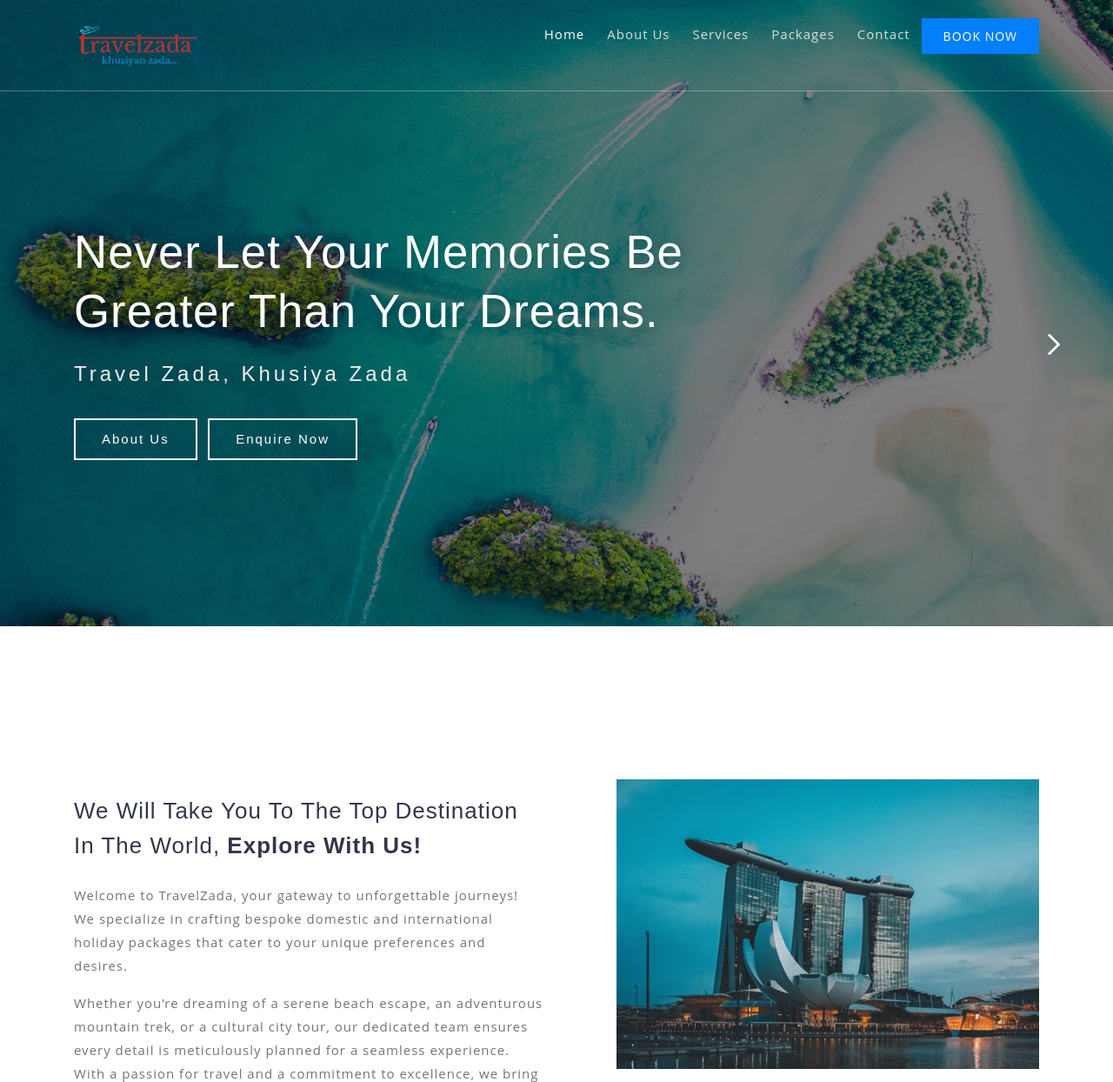
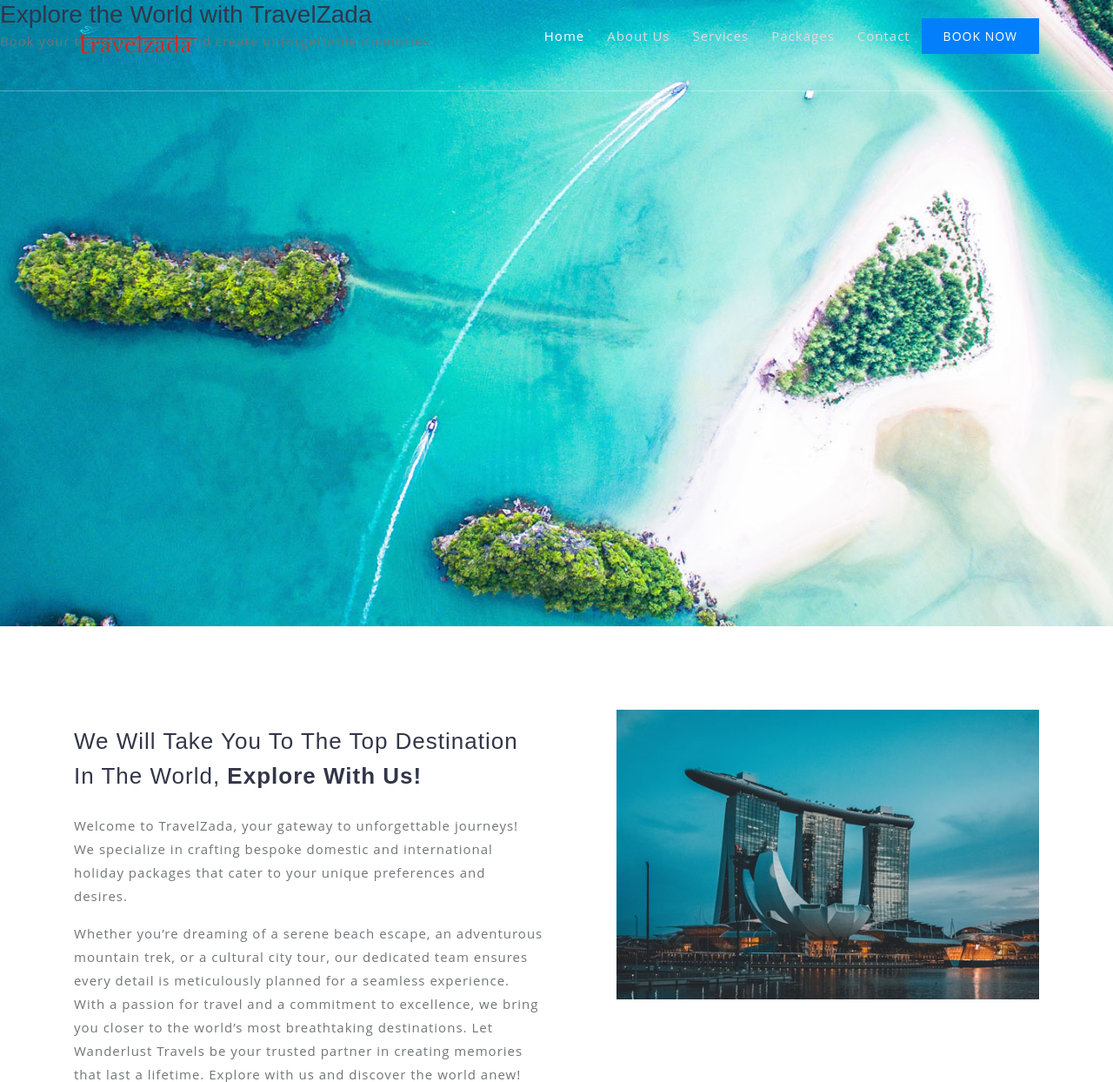
Before and after one commit to theunseenroyalty/travelzada, a PHP site: page / in a window 1280 px wide. Shown: the top 1244 px of the page at 87% size. Run offline with PHP 8.4, Linux system fonts and the light colour scheme; some libraries are stand-ins or nearby versions.

Commit message:
seo changes and 404 page

```diff
--- a/index.php
+++ b/index.php
@@ -1,10 +1,18 @@
+<!DOCTYPE html>
 <html lang="en">
 <head>
-<title>Home</title>
+    <title>TravelZada - Book Travel Packages & Create Memories</title>
     <meta name="viewport" content="width=device-width, initial-scale=1">
     <meta charset="utf-8">
-<meta name="keywords" content="" />
-
+    <meta name="description" content="TravelZada offers the best travel packages to create unforgettable memories. Book your next adventure with us!">
+    <meta name="keywords" content="travel, book, packages, memories">
+    <meta property="og:title" content="TravelZada - Book Travel Packages & Create Memories">
+    <meta property="og:description" content="TravelZada offers the best travel packages to create unforgettable memories. Book your next adventure with us!">
+    <meta property="og:url" content="https://www.travelzada.com/">
+    <meta property="og:type" content="website">
+    <meta property="og:image" content="https://www.travelzada.com/images/logo.png">
+    <link rel="canonical" href="https://www.travelzada.com/">
+    <link rel="icon" href="images/favicon.ico" type="image/x-icon">
     <script>
         addEventListener("load", function () {
             setTimeout(hideURLbar, 0);
@@ -22,12 +30,10 @@
     <!-- //css files -->
 
     <link href="css/css_slider.css" type="text/css" rel="stylesheet" media="all">
-
-	<!-- google fonts
+    <!-- google fonts -->
     <!--<link href="//fonts.googleapis.com/css?family=Open+Sans:300,300i,400,400i,600,600i,700,700i,800,800i" rel="stylesheet">
     <link href="//fonts.googleapis.com/css?family=Raleway:100,100i,200,200i,300,300i,400,400i,500,500i,600,600i,700,700i,800,800i,900,900i" rel="stylesheet">
     <!-- //google fonts -->
-
 </head>
 <body>
 
@@ -43,75 +49,14 @@
         <ul>
             <li>
                 <div class="banner-top">
-					<div class="overlay">
-						<div class="container">
-							<div class="w3layouts-banner-info">
-								<h3 class="text-wh">Never let your memories be greater than your dreams.</h3>
-								<h4 class="text-wh">Travel Zada, Khusiya Zada</h4>
-								<div class="buttons mt-4">
-									<a href="about" class="btn mr-2">About Us</a>
-									<a href="booking" class="btn">Enquire Now</a>
-								</div>
-							</div>
-						</div>
+                    <div class="banner-info">
+                        <h3>Explore the World with TravelZada</h3>
+                        <p>Book your travel packages and create unforgettable memories.</p>
                     </div>
                 </div>
             </li>
-			<li>
-				<div class="banner-top1">
-					<div class="overlay">
-						<div class="container">
-							<div class="w3layouts-banner-info">
-								<h3 class="text-wh">It is better to travel than to arrive. Let's Be Adventurers.</h3>
-								<h4 class="text-wh">Travel Zada, Khusiya Zada</h4>
-								<div class="buttons mt-4">
-									<a href="about" class="btn mr-2">About Us</a>
-									<a href="booking" class="btn">Enquire Now</a>
-								</div>
-							</div>
-						</div>
-					</div>
-				</div>
-			</li>
-			<li>
-				<div class="banner-top2">
-					<div class="overlay">
-						<div class="container">
-							<div class="w3layouts-banner-info">
-								<h3 class="text-wh">Never let your memories be greater than your dreams.</h3>
-								<h4 class="text-wh">Travel Zada, Khusiya Zada</h4>
-								<div class="buttons mt-4">
-									<a href="about" class="btn mr-2">About Us</a>
-									<a href="booking" class="btn">Enquire Now</a>
-								</div>
-							</div>
-						</div>
-					</div>
-				</div>
-			</li>
-			<li>
-				<div class="banner-top3">
-					<div class="overlay1">
-						<div class="container">
-							<div class="w3layouts-banner-info">
-								<h3 class="text-wh">It is better to travel than to arrive. Let's Be Adventurers.</h3>
-								<h4 class="text-wh">Travel Zada, Khusiya Zada</h4>
-								<div class="buttons mt-4">
-									<a href="about" class="btn mr-2">About Us</a>
-									<a href="booking" class="btn">Enquire Now</a>
-								</div>
-							</div>
-						</div>
-					</div>
-				</div>
-			</li>
+            <!-- Add more slides as needed -->
         </ul>
-		<div class="arrows">
-			<label for="slides_1"></label>
-			<label for="slides_2"></label>
-			<label for="slides_3"></label>
-			<label for="slides_4"></label>
-		</div>
     </div>
 </section>
 <!-- //banner -->
@@ -134,7 +79,7 @@
 				</p>
 			</div>
 			<div class="col-lg-6 about-right text-lg-right mt-lg-0 mt-5">
-				<img src="images/about.jpg" alt="" class="img-fluid abt-image" />
+				<img src="images/about.jpg" alt="About TravelZada" class="img-fluid abt-image" />
 			</div>
 		</div>
 		<div class="row mt-5 text-center">
@@ -379,8 +324,13 @@
 </section>
 <!-- destinations -->
 
+<!-- Add cache headers for images and CSS -->
+<?php
+header("Cache-Control: max-age=31536000, public");
+header("Pragma: cache");
+?>
+
 <?php include 'footer.php'; ?>
-
 
 </body>
 </html>
```
Also changed, not shown: 404.php (added, +15 -0 lines), .htaccess. Lines whose indentation alone changed are shown as unchanged.
